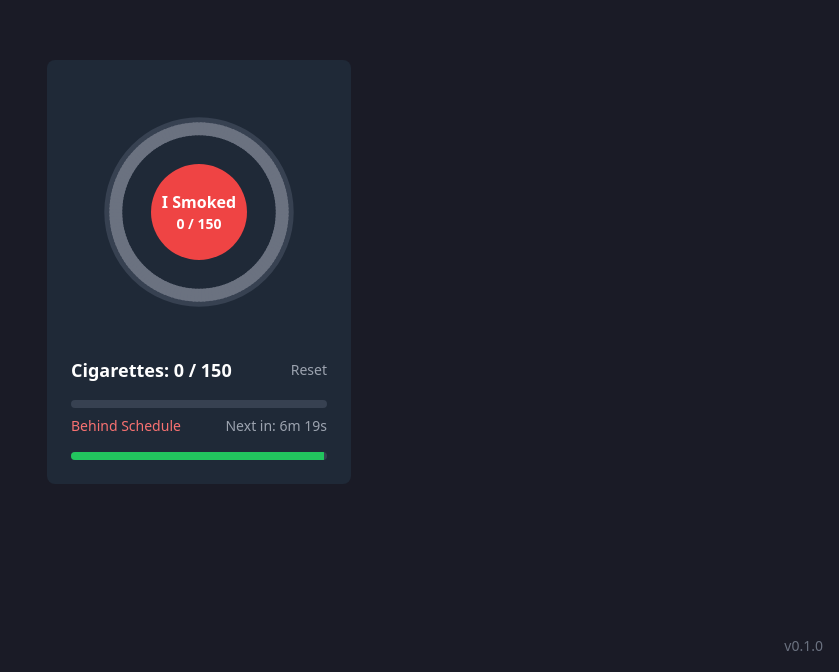
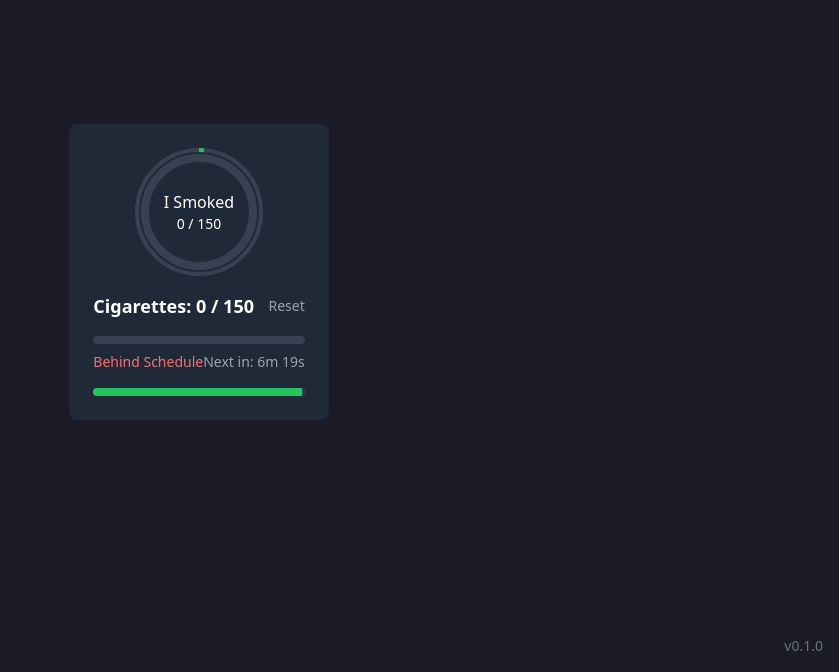
Before and after one commit to guidohollander/quit-smoking-soon, a Next.js app: page / in a window 1280 px wide. Shown: the part 128-800 px from the top of the page, without its empty margins (441-1280 px from the left). Built offline with nearby package versions, Linux system fonts and the light colour scheme.

Commit message:
minor changes

```diff
--- a/app/components/SmokingHabits.tsx
+++ b/app/components/SmokingHabits.tsx
@@ -23,131 +23,82 @@ export function CircularSmokingTracker({
   cigarettesPerDay = 150,
   className = '',
   habits,
+  timingInfo,
   onSmokeClick,
   onReset
 }: {
   cigarettesPerDay?: number,
   className?: string,
   habits: SmokingHabits,
+  timingInfo: CigaretteTimingInfo | null,
   onSmokeClick: () => void,
   onReset: () => void
 }) {
   const [mounted, setMounted] = useState(false);
-  const [timingInfo, setTimingInfo] = useState<CigaretteTimingInfo | null>(null);
-
-  const calculateTimingInfo = useCallback(() => {
-    if (typeof window === 'undefined') return null;
-
-    const now = new Date();
-    const lastSmoked = new Date(habits.lastSmokedTime || now);
-    const currentHour = now.getHours();
-    const currentMinute = now.getMinutes();
-
-    const startHour = 8;  // Fixed start at 8:00 AM
-    const endHour = 24;   // Fixed end at midnight
-
-    const currentTimeInMinutes = currentHour * 60 + currentMinute;
-    const startTimeInMinutes = startHour * 60;
-    const endTimeInMinutes = endHour * 60;
-
-    const isWithinSmokingHours =
-      currentHour >= startHour &&
-      currentHour < endHour;
-
-    if (!isWithinSmokingHours) {
-      return null;
-    }
-
-    const totalSmokingHours = endHour - startHour;
-    const totalSmokingMinutes = totalSmokingHours * 60;
-
-    const minutesPerCigarette = totalSmokingMinutes / cigarettesPerDay;
-
-    // Calculate time since last cigarette
-    const timeSinceLastSmokedMinutes =
-      (now.getTime() - lastSmoked.getTime()) / (1000 * 60);
-
-    const nextCigaretteMinutes = minutesPerCigarette - timeSinceLastSmokedMinutes;
-
-    const minutesUntilNext = Math.max(0, nextCigaretteMinutes);
-    const secondsUntilNext = Math.max(0, Math.floor(minutesUntilNext * 60));
-
-    const expectedCigarettes = Math.floor(
-      (currentTimeInMinutes - startTimeInMinutes) / minutesPerCigarette
-    );
-
-    return {
-      progress: (currentTimeInMinutes - startTimeInMinutes) / totalSmokingMinutes * 100,
-      isOnSchedule: habits.cigarettesSmoked === expectedCigarettes,
-      minutesUntilNext: Math.floor(minutesUntilNext),
-      secondsUntilNext: Math.floor(secondsUntilNext),
-      expectedCigarettes
-    };
-  }, [cigarettesPerDay, habits.cigarettesSmoked, habits.lastSmokedTime]);
 
   useEffect(() => {
     setMounted(true);
-
-    const initialInfo = calculateTimingInfo();
-    setTimingInfo(initialInfo);
-
-    const intervalId = setInterval(() => {
-      const updatedInfo = calculateTimingInfo();
-      setTimingInfo(updatedInfo);
-    }, 1000);
-
-    return () => clearInterval(intervalId);
-  }, [calculateTimingInfo, habits.lastSmokedTime]);
+  }, []);
 
   if (!mounted || !timingInfo) return null;
 
+  const percentage = (habits.cigarettesSmoked / habits.cigarettesPerDay) * 100;
+  const minutesPerCigarette = (16 * 60) / cigarettesPerDay;
+  const nextCigarettePercentage = (timingInfo.minutesUntilNext * 60 + (timingInfo.secondsUntilNext % 60)) / (minutesPerCigarette * 60) * 100;
+
   return (
-    <div className={`${className} relative w-64 h-64`}>
-      {/* Inner Ring - Cigarette Progress */}
-      <svg className="absolute top-0 left-0 w-full h-full" viewBox="0 0 100 100">
-        <circle
-          cx="50"
-          cy="50"
-          r="35"
-          fill="none"
-          stroke="#374151"
-          strokeWidth="4"
-        />
-        {[...Array(cigarettesPerDay)].map((_, index) => {
-          const angle = index * (360 / cigarettesPerDay);
-          return (
-            <line
-              key={index}
-              x1="50"
-              y1="15"
-              x2="50"
-              y2="20"
-              stroke={index < habits.cigarettesSmoked ? '#10B981' : '#6B7280'}
-              strokeWidth="2"
-              transform={`rotate(${angle} 50 50)`}
-            />
-          );
-        })}
-      </svg>
-
-      {/* Smoke Button */}
+    <div className="relative w-full">
       <button
         onClick={onSmokeClick}
-        disabled={habits.cigarettesSmoked >= habits.cigarettesPerDay}
-        className={`
-          absolute top-1/2 left-1/2 transform -translate-x-1/2 -translate-y-1/2
-          w-24 h-24 rounded-full text-white font-bold
-          flex items-center justify-center
-          ${timingInfo.isOnSchedule
-            ? 'bg-green-500 hover:bg-green-600'
-            : 'bg-red-500 hover:bg-red-600'}
-          transition-colors duration-300
-          ${habits.cigarettesSmoked >= habits.cigarettesPerDay
-            ? 'opacity-50 cursor-not-allowed'
-            : 'opacity-100'}
-        `}
+        className="relative w-32 h-32 mx-auto block"
       >
-        <div className="text-center">
+        <svg className="transform -rotate-90 w-full h-full">
+          {/* Outer ring background */}
+          <circle
+            cx="64"
+            cy="64"
+            r="62"
+            stroke="currentColor"
+            strokeWidth="4"
+            fill="transparent"
+            className="text-gray-700"
+          />
+          {/* Outer ring progress - Next cigarette countdown */}
+          <circle
+            cx="64"
+            cy="64"
+            r="62"
+            stroke="currentColor"
+            strokeWidth="4"
+            fill="transparent"
+            strokeDasharray={`${2 * Math.PI * 62}`}
+            strokeDashoffset={`${2 * Math.PI * 62 * (nextCigarettePercentage / 100)}`}
+            className="text-green-500 transition-all duration-300"
+          />
+          {/* Inner ring background */}
+          <circle
+            cx="64"
+            cy="64"
+            r="54"
+            stroke="currentColor"
+            strokeWidth="8"
+            fill="transparent"
+            className="text-gray-700"
+          />
+          {/* Inner ring progress - Cigarettes smoked */}
+          <circle
+            cx="64"
+            cy="64"
+            r="54"
+            stroke="currentColor"
+            strokeWidth="8"
+            fill="transparent"
+            strokeDasharray={`${2 * Math.PI * 54}`}
+            strokeDashoffset={`${2 * Math.PI * 54 * (1 - percentage / 100)}`}
+            className="text-green-500 transition-all duration-300"
+          />
+        </svg>
+        <div className="absolute inset-0 flex flex-col items-center justify-center text-white">
           <div>I Smoked</div>
           <div className="text-sm">
             {habits.cigarettesSmoked} / {habits.cigarettesPerDay}
@@ -324,6 +275,7 @@ export default function SmokingHabits({
           <CircularSmokingTracker
             cigarettesPerDay={cigarettesPerDay}
             habits={habitsState}
+            timingInfo={timingInfo}
             onSmokeClick={handleSmokeClick}
             onReset={handleReset}
           />
```
